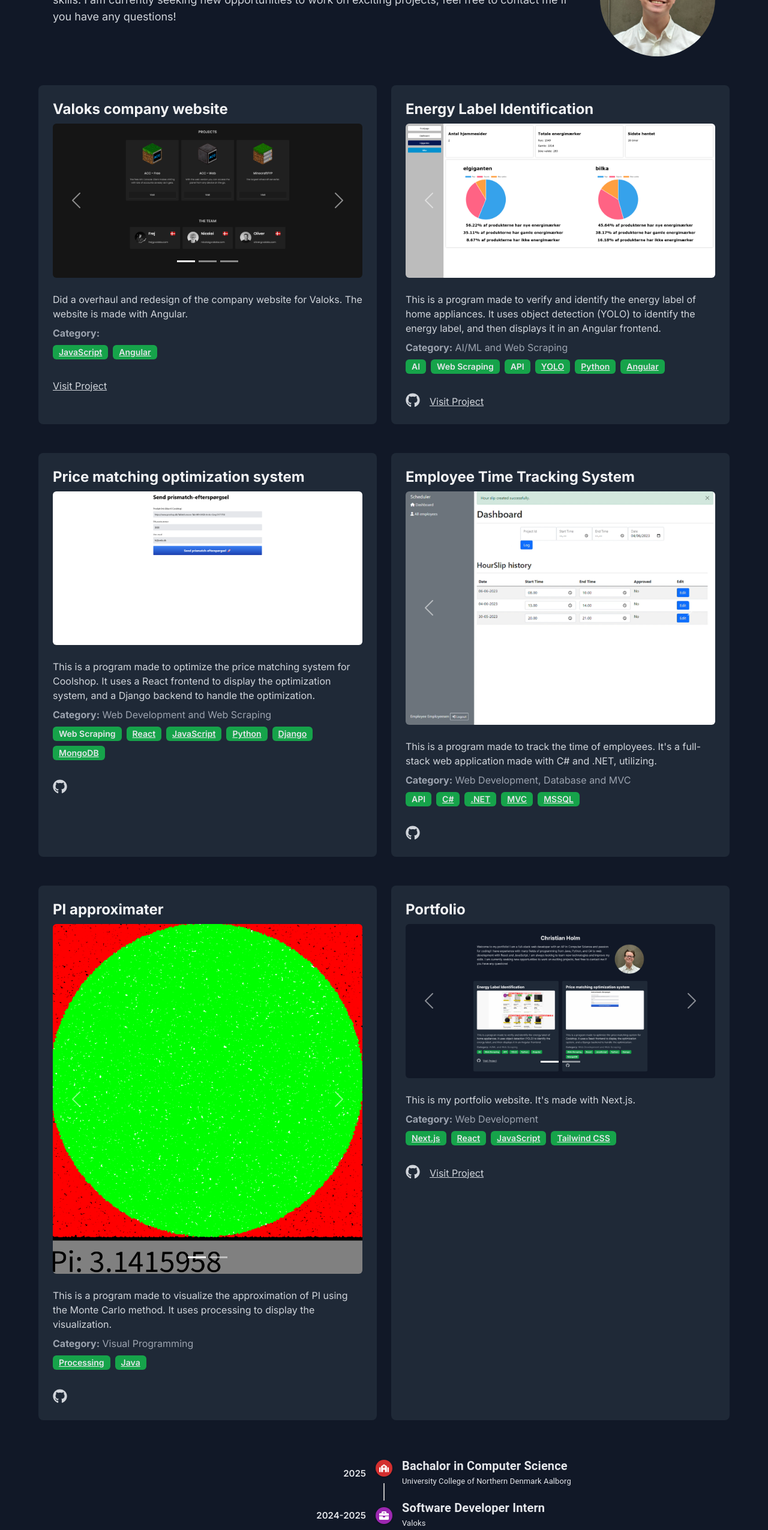
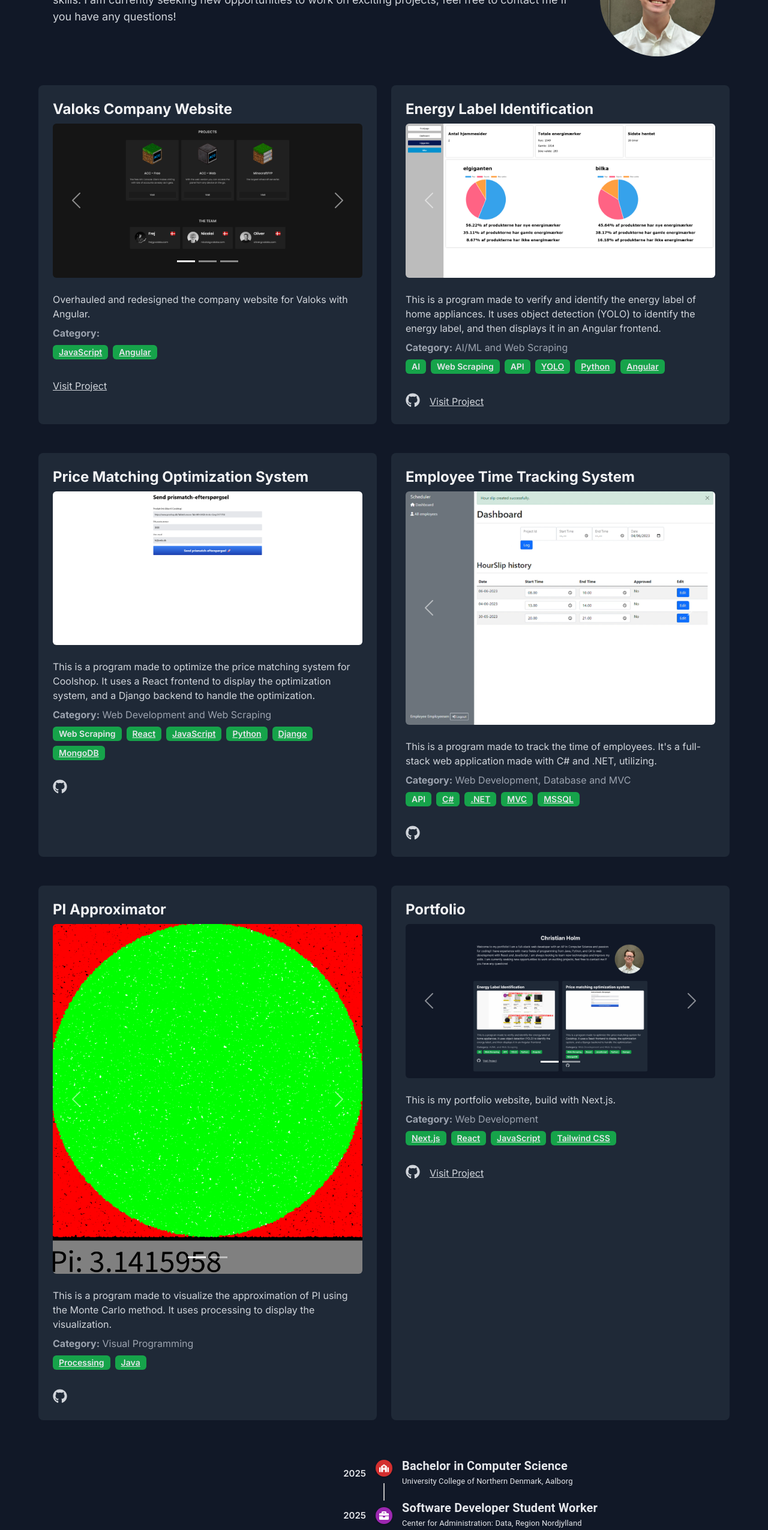
Before and after one commit to ChristianHolm1/portfolio_website, a Next.js app: page / in a window 1280 px wide. Shown: the part 234-2784 px from the top of the page at 60% size. Built offline with nearby package versions, Linux system fonts and the light colour scheme.

Commit message:
Add work and fix spelling mistakes

```diff
--- a/src/data/codingProjectsData.js
+++ b/src/data/codingProjectsData.js
@@ -1,9 +1,10 @@
+/* eslint-disable prettier/prettier */
 /* eslint-disable import/prefer-default-export */
 export const codingProjectsData = [
   {
-    name: "Valoks company website",
+    name: "Valoks Company Website",
     description:
-      "Did a overhaul and redesign of the company website for Valoks. The website is made with Angular.",
+      "Overhauled and redesigned the company website for Valoks with Angular.",
     technologies: [
       { name: "JavaScript", url: "https://www.javascript.com/" },
       { name: "Angular", url: "https://angular.dev/" },
@@ -38,7 +39,7 @@ export const codingProjectsData = [
     link: "https://household-appliance-website.web.app/frontpage",
   },
   {
-    name: "Price matching optimization system",
+    name: "Price Matching Optimization System",
     description:
       "This is a program made to optimize the price matching system for Coolshop. It uses a React frontend to display the optimization system, and a Django backend to handle the optimization.",
     category: "Web Development and Web Scraping",
@@ -76,7 +77,7 @@ export const codingProjectsData = [
     github: "https://github.com/ChristianHolm1/3-Semester-Projekt",
   },
   {
-    name: "PI approximater",
+    name: "PI Approximator",
     description:
       "This is a program made to visualize the approximation of PI using the Monte Carlo method. It uses processing to display the visualization.",
     category: "Visual Programming",
@@ -92,7 +93,7 @@ export const codingProjectsData = [
   },
   {
     name: "Portfolio",
-    description: "This is my portfolio website. It's made with Next.js.",
+    description: "This is my portfolio website, build with Next.js.",
     category: "Web Development",
     technologies: [
       { name: "Next.js", url: "https://nextjs.org/" },
--- a/src/data/historyData.js
+++ b/src/data/historyData.js
@@ -1,12 +1,12 @@
 export const educationData = [
   {
-    degree: "Bachalor in Computer Science",
-    institution: "University College of Northern Denmark Aalborg",
+    degree: "Bachelor in Computer Science",
+    institution: "University College of Northern Denmark, Aalborg",
     year: "2025",
   },
   {
     degree: "AP in Computer Science",
-    institution: "University College of Northern Denmark Aalborg",
+    institution: "University College of Northern Denmark, Aalborg",
     year: "2022-2024",
   },
   {
@@ -23,13 +23,13 @@ export const projectsData = [
     year: "2024",
   },
   {
-    name: "Price matching optimization system",
+    name: "Price Matching Optimization System",
     description: "Optimization of price matching system for Coolshop",
     year: "2024",
   },
   {
     name: "Energy Label Identification",
-    description: "Identify and verify energy labels of home appliances",
+    description: "Identify and verify energy labels on home appliances",
     year: "2023",
   },
   {
@@ -46,6 +46,11 @@ export const projectsData = [
 
 export const workExperienceData = [
   {
+    position: "Software Developer Student Worker",
+    company: "Center for Administration: Data, Region Nordjylland",
+    year: "2025",
+  },
+  {
     position: "Software Developer Intern",
     company: "Valoks",
     year: "2024-2025",
@@ -56,7 +61,7 @@ export const workExperienceData = [
     year: "2024",
   },
   {
-    position: "Temporary Agency Work",
+    position: "Temporary Agency Worker",
     company: "AktivPersonale/JKS",
     year: "2020-2021",
   },
```
